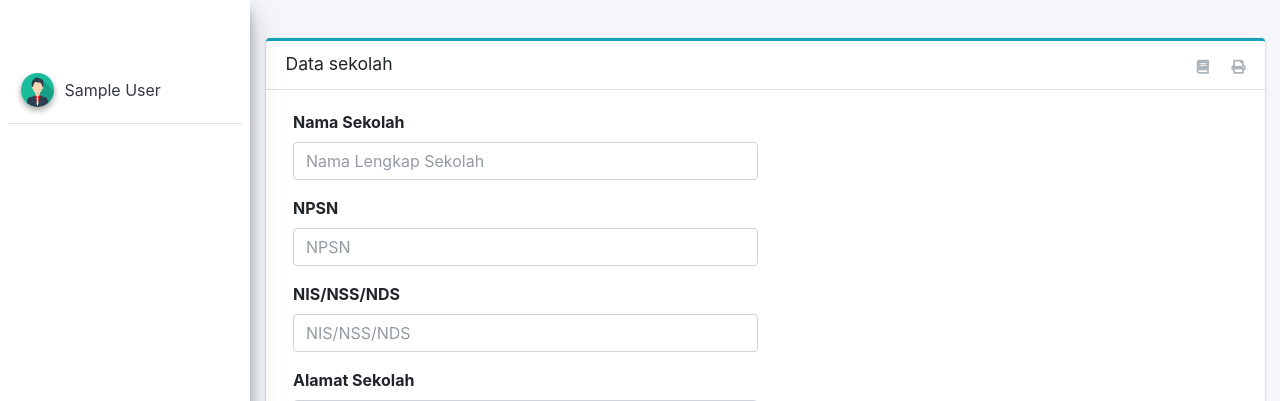
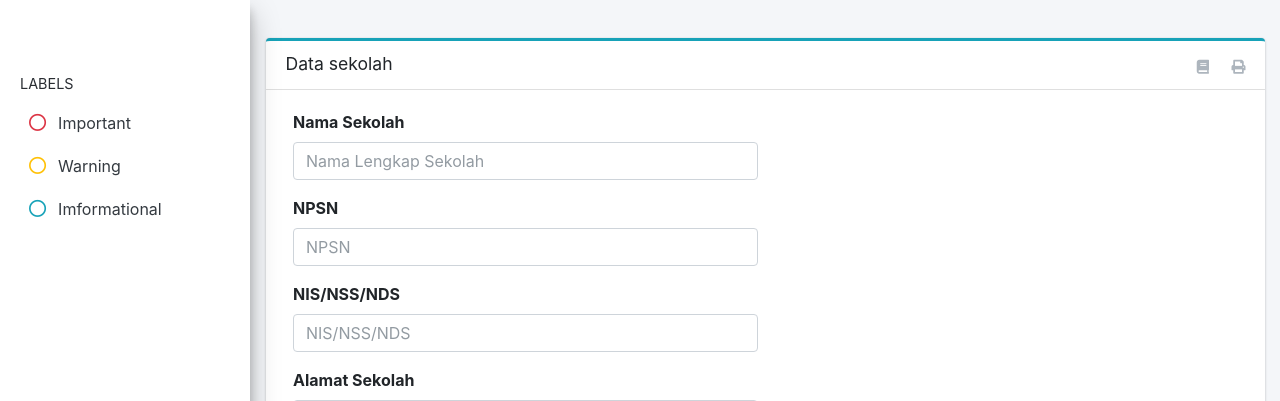
Before and after one commit to shellrean/rapor_en, a CodeIgniter app: page /database/index.php/sekolah/index in a window 1280 px wide. Shown: the part 57-458 px from the top of the page. Run offline with CodeIgniter, Linux system fonts and the light colour scheme; the visitor is signed in with stand-in values (Sample User, id 1); data that the repository does not hold is empty; some libraries are stand-ins or nearby versions.

Commit message:
Changed Menu sidebar

```diff
--- a/application/views/template.php
+++ b/application/views/template.php
@@ -84,49 +84,11 @@
 
     <!-- Sidebar -->
     <div class="sidebar">
-      <!-- Sidebar user (optional) -->
-      <div class="user-panel mt-3 pb-3 mb-3 d-flex">
-        <div class="image">
-          <img src="<?= base_url('assets') ?>/dist/img/default.png" class="img-circle elevation-2" alt="User Image">
-        </div>
-        <div class="info">
-          <a href="#" class="d-block"><?= $this->session->userdata('name') ?></a>
-        </div>
-      </div>
 
       <!-- Sidebar Menu -->
       <nav class="mt-2">
         <ul class="nav nav-pills nav-sidebar flex-column" data-widget="treeview" role="menu" data-accordion="false">
-          <!-- Add icons to the links using the .nav-icon class
-               with font-awesome or any other icon font library -->
-         <!--  <li class="nav-item">
 
-          </li>
-          <li class="nav-item has-treeview menu-open">
-            <a href="#" class="nav-link">
-              <i class="nav-icon fas fa-copy"></i>
-              <p>
-                Layout Options
-                <i class="fas fa-angle-left right"></i>
-                <span class="badge badge-info right">6</span>
-              </p>
-            </a>
-            <ul class="nav nav-treeview">
-              <li class="nav-item">
-                <a href="../layout/top-nav.html" class="nav-link">
-                  <i class="far fa-circle nav-icon"></i>
-                  <p>Top Navigation</p>
-                </a>
-              </li>
-              <li class="nav-item">
-                <a href="../layout/fixed-topnav.html" class="nav-link active">
-                  <i class="far fa-circle nav-icon"></i>
-                  <p>Fixed Navbar</p>
-                </a>
-              </li>
-            </ul>
-          </li> -->
-          <!-- area menu dinamis -->
             <?php
             $menu = $this->session->userdata('menu');
             $main_menu = $this->db->get_where('tabel_menu',array('is_main_menu'=>0,'type'=>$menu))->result();
@@ -149,7 +111,7 @@
                         foreach ($submenu->result() as $sub) {
                           echo "<li class='nav-item'>
                                   <a href='".base_url($sub->link)."' class='nav-link ".($stat == $main->link ? 'active' : '')."'>
-                                    <i class='".$sub->icon."'></i>
+                                    <i class='text-info ".$sub->icon."'></i>
                                       <p>
                                         ".$sub->nama_menu."
                                       </p>
@@ -169,6 +131,25 @@
               }
             }
             ?>
+            <li class="nav-header">LABELS</li>
+            <li class="nav-item">
+              <a href="#" class="nav-link">
+                <i class="nav-icon far fa-circle text-danger"></i>
+                <p class="text">Important</p>
+              </a>
+            </li>
+            <li class="nav-item">
+              <a href="#" class="nav-link">
+                <i class="nav-icon far fa-circle text-warning"></i>
+                <p class="text">Warning</p>
+              </a>
+            </li>
+            <li class="nav-item">
+              <a href="#" class="nav-link">
+                <i class="nav-icon far fa-circle text-info"></i>
+                <p class="text">Imformational</p>
+              </a>
+            </li>
       </nav>
       <!-- /.sidebar-menu -->
     </div>
--- a/application/views/welcome_message.php
+++ b/application/views/welcome_message.php
@@ -1,4 +1,4 @@
-<!-- Default box -->
+      <!-- Default box -->
       <div class="card">
         <div class="card-header">
           <h3 class="card-title">Title</h3>
--- a/composer.json
+++ b/composer.json
@@ -11,7 +11,8 @@
 		"source": "https://github.com/bcit-ci/CodeIgniter"
 	},
 	"require": {
-		"php": ">=5.3.7"
+		"php": ">=5.3.7",
+		"mpdf/mpdf": "^8.0"
 	},
 	"suggest": {
 		"paragonie/random_compat": "Provides better randomness in PHP 5.x"
```
Also changed, not shown: assets/dist/img/default.png, assets/dist/img/logo1.png (added).
